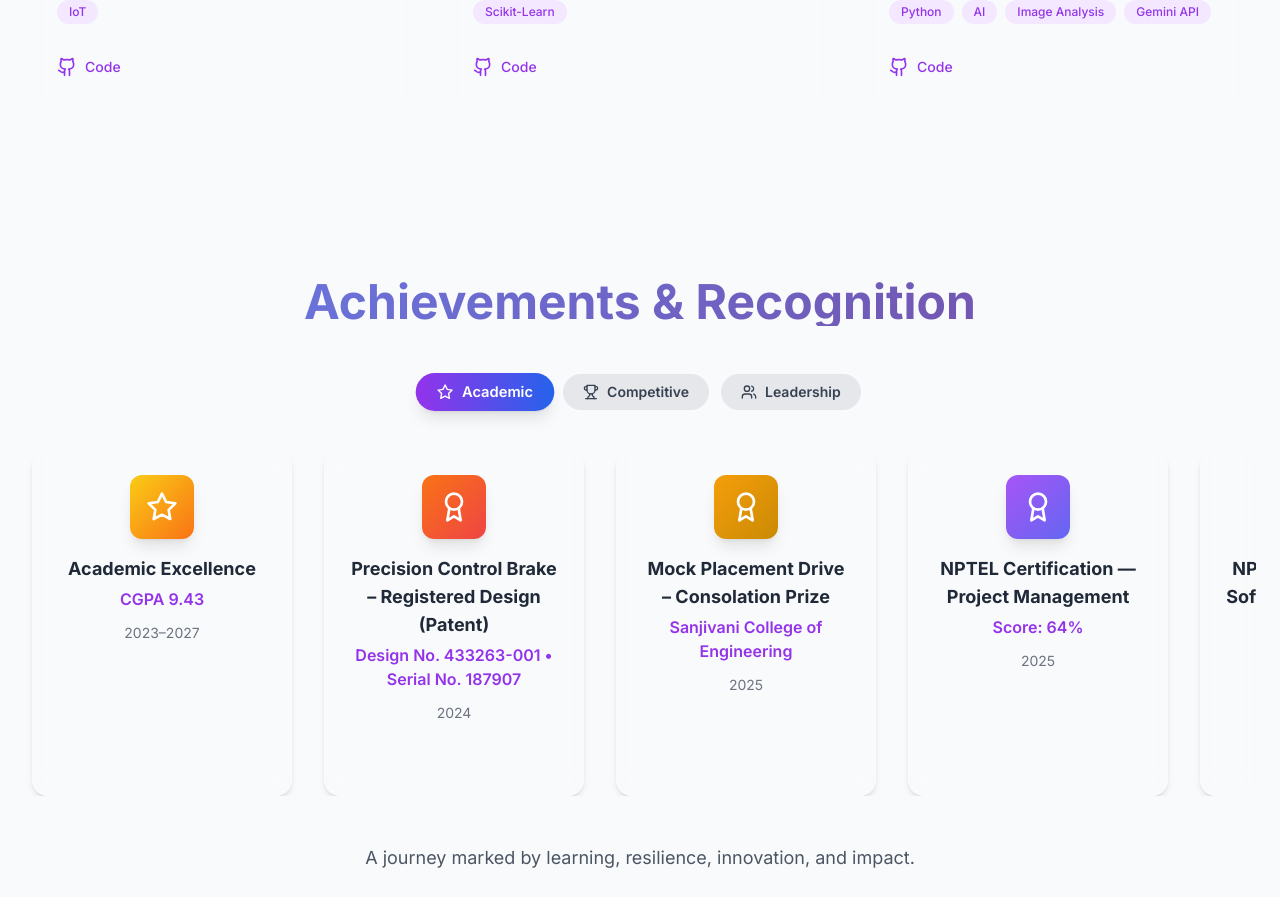
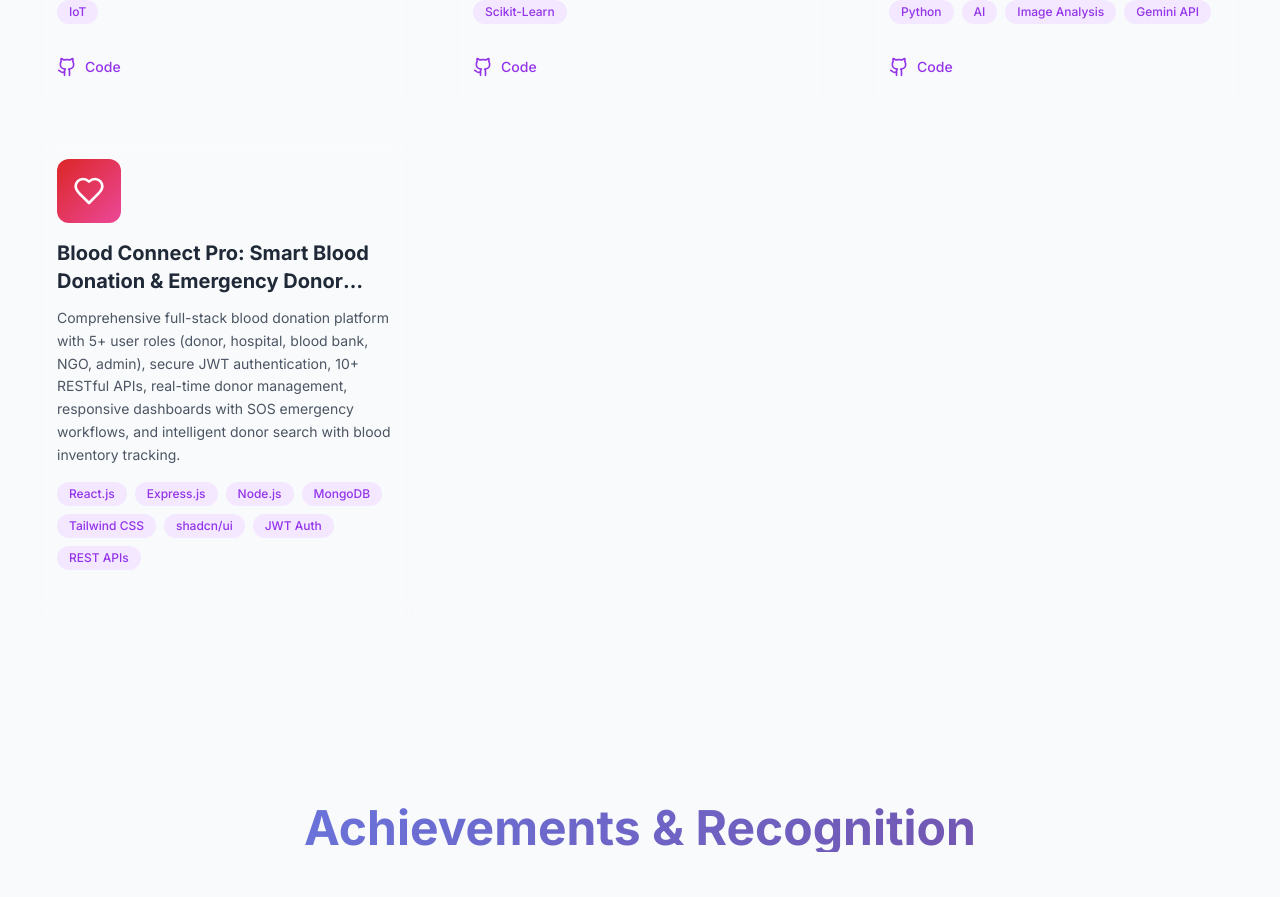
Before and after one commit to techbypradnya/Pradnya-Portfolio-Website, a React (Vite) app: page / in a window 1280 px wide. Shown: the part 7214-8111 px from the top of the page. Built offline with nearby package versions, Linux system fonts and the light colour scheme; no server answers.

Commit message:
Blood Connect Pro Project Added

```diff
--- a/src/components/Projects.tsx
+++ b/src/components/Projects.tsx
@@ -83,6 +83,15 @@ const Projects = () => {
       tech: ["Python", "AI", "Image Analysis", "Gemini API"],
       gradient: "from-indigo-500 to-blue-500",
       code: "https://github.com/techbypradnya/Gemini-Image-Analysis-Application",
+      featured: true,
+    },
+    {
+      icon: Heart,
+      title: "Blood Connect Pro: Smart Blood Donation & Emergency Donor Finder",
+      description:
+        "Comprehensive full-stack blood donation platform with 5+ user roles (donor, hospital, blood bank, NGO, admin), secure JWT authentication, 10+ RESTful APIs, real-time donor management, responsive dashboards with SOS emergency workflows, and intelligent donor search with blood inventory tracking.",
+      tech: ["React.js", "Express.js", "Node.js", "MongoDB", "Tailwind CSS", "shadcn/ui", "JWT Auth", "REST APIs"],
+      gradient: "from-red-600 to-pink-500",
       featured: true,
     },
     {
```
